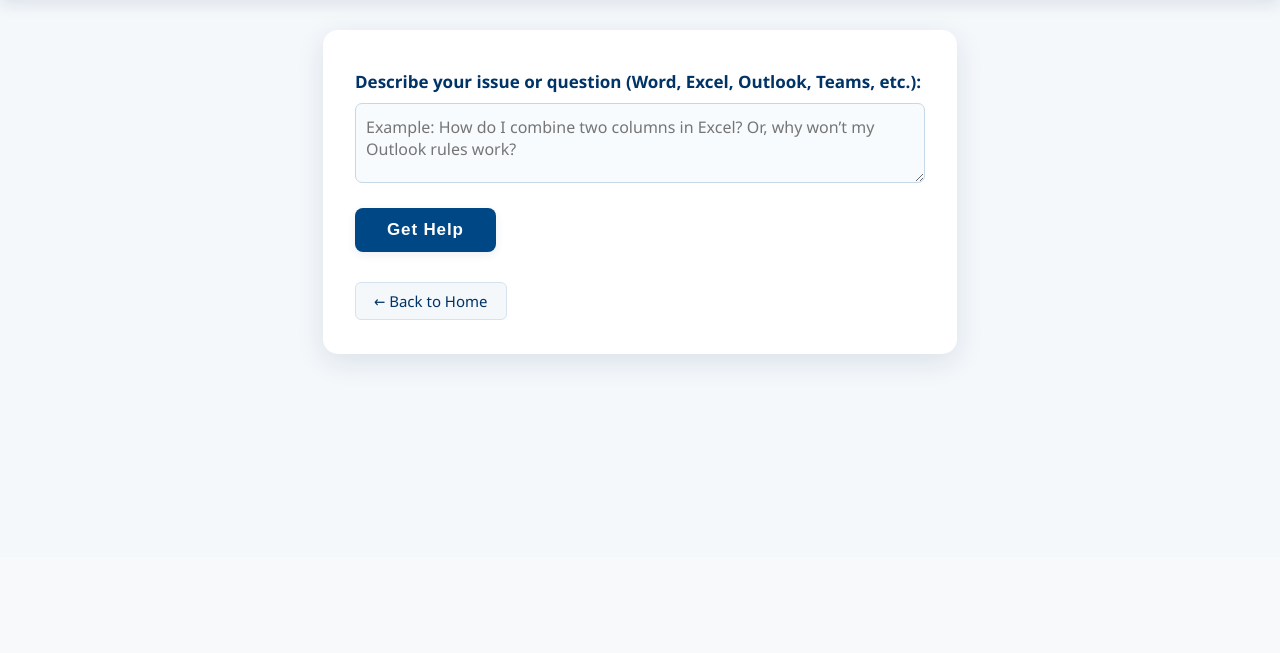
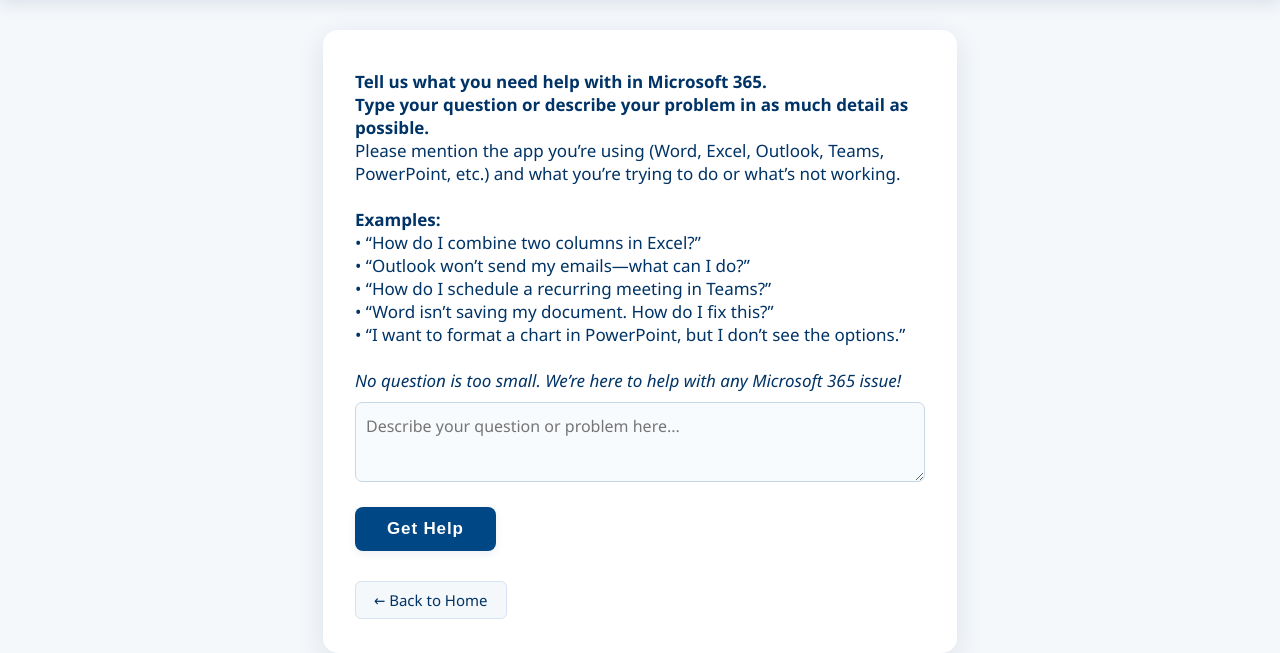
Before and after one commit to boombee101/copilot_app, a Flask app: page /help in a window 1280 px wide. Shown: the part 243-896 px from the top of the page. Before the commit the page ends 609 px from the top, so only its background shows below. Run offline with Flask 3, Linux system fonts and the light colour scheme.

Commit message:
Add professional Help Desk page (help.html) with improved instructions

```diff
--- a/templates/help.html
+++ b/templates/help.html
@@ -149,9 +149,22 @@
   <div class="container">
     <form method="post" autocomplete="off">
       <label class="label" for="user_question">
-        Describe your issue or question (Word, Excel, Outlook, Teams, etc.):
+        Tell us what you need help with in Microsoft 365.<br>
+        <span style="font-weight:400;">
+          <b>Type your question or describe your problem in as much detail as possible.</b><br>
+          Please mention the app you’re using (Word, Excel, Outlook, Teams, PowerPoint, etc.) and what you’re trying to do or what’s not working.<br>
+          <br>
+          <b>Examples:</b><br>
+          • “How do I combine two columns in Excel?”<br>
+          • “Outlook won’t send my emails—what can I do?”<br>
+          • “How do I schedule a recurring meeting in Teams?”<br>
+          • “Word isn’t saving my document. How do I fix this?”<br>
+          • “I want to format a chart in PowerPoint, but I don’t see the options.”
+          <br><br>
+          <i>No question is too small. We’re here to help with any Microsoft 365 issue!</i>
+        </span>
       </label>
-      <textarea name="user_question" id="user_question" placeholder="Example: How do I combine two columns in Excel? Or, why won’t my Outlook rules work?" required>{{ user_question }}</textarea>
+      <textarea name="user_question" id="user_question" placeholder="Describe your question or problem here..." required>{{ user_question }}</textarea>
       <button class="button" type="submit">Get Help</button>
     </form>
 
```
